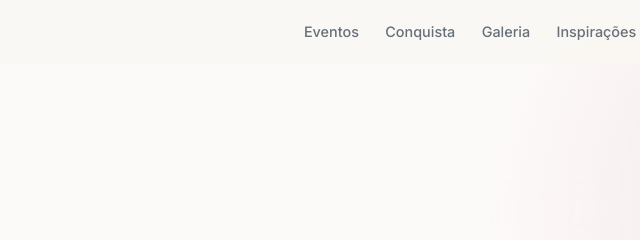
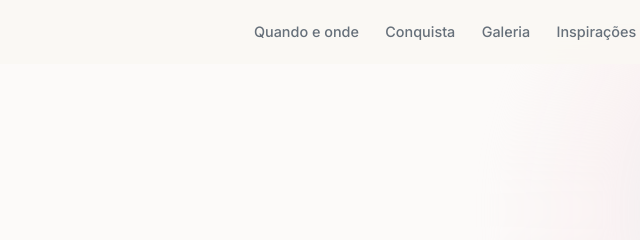
Before and after one commit to littlejuh/formaju, a website: page public/index.html in a window 1280 px wide. Shown: the top 240 px of the page, 230-870 px from the left. Drawn offline with Linux system fonts and the light colour scheme; no server answers.

Commit message:
Renomeia menu para "Quando e onde" e avisa sobre o embarque pontual no barco
Co-Authored-By: Claude Opus 5.5 <noreply@anthropic.com>

```diff
--- a/public/config.js
+++ b/public/config.js
@@ -28,6 +28,7 @@ window.FORMATURA = {
     mapa: 'https://maps.google.com/?q=BarCoTur+BarCo+Lazer+N%C3%A1utico+Av+Jo%C3%A3o+Goulart+551+Porto+Alegre',
     emBreve: 'Maiores informações em breve', // some sozinho quando local/horário forem preenchidos
     traje: 'Confortável',
+    aviso: '⏰ Embarque pontual às 17h30: o barco zarpa no horário e não tem como embarcar depois da partida. Chegue com uns 30 minutinhos de antecedência!',
   },
 
   // Texto de boas-vindas e agradecimentos — cada item vira um parágrafo; use **assim** para negrito e '## ' no início para subtítulo
--- a/public/index.html
+++ b/public/index.html
@@ -31,7 +31,7 @@
       <span class="nav-brand-text">Juliana <em>SI ’27</em></span>
     </a>
     <nav aria-label="Seções">
-      <a href="#eventos">Eventos</a>
+      <a href="#eventos">Quando e onde</a>
       <a href="#boas-vindas">Conquista</a>
       <a href="#jornada">Galeria</a>
       <a href="#inspiracoes">Inspirações</a>
```
